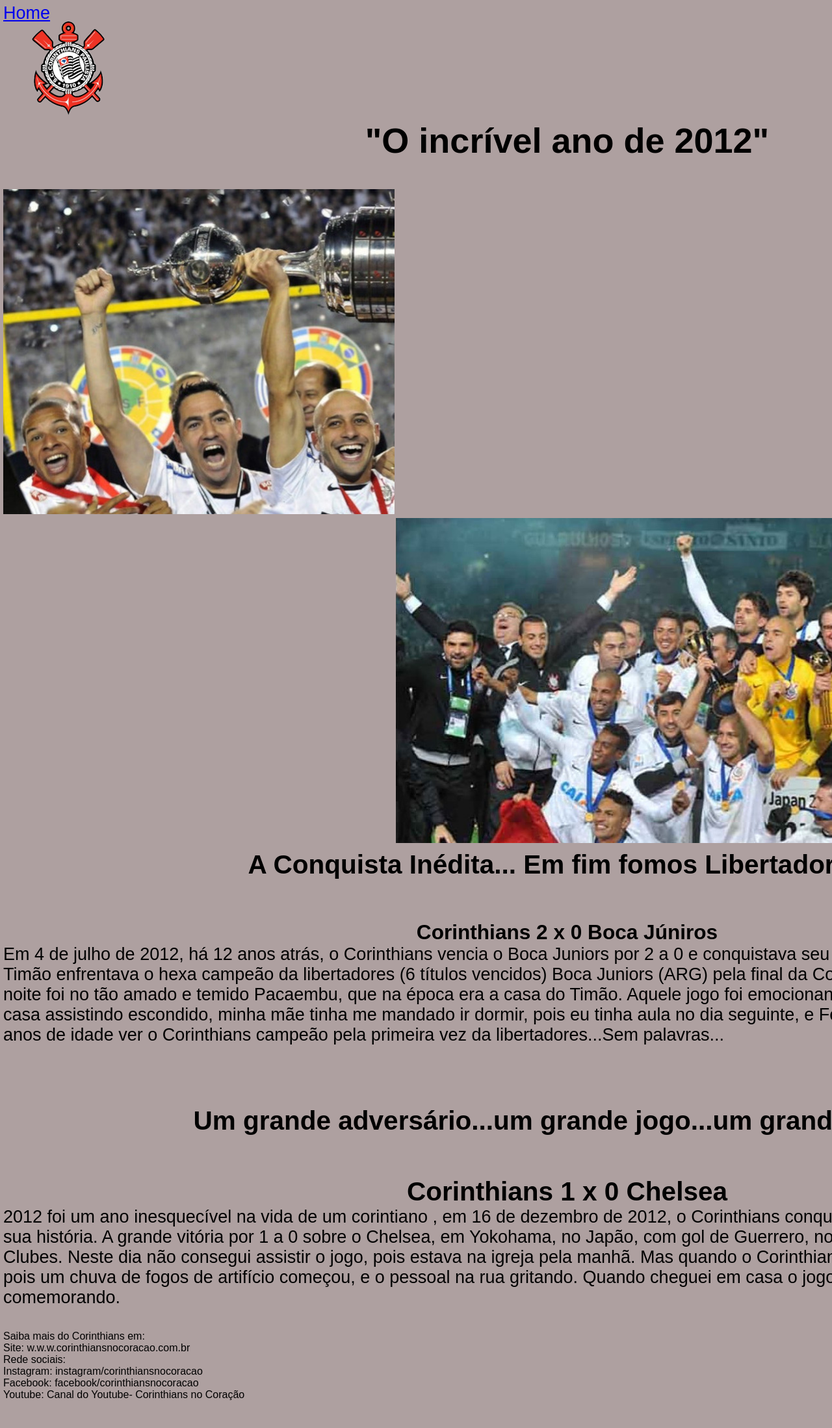
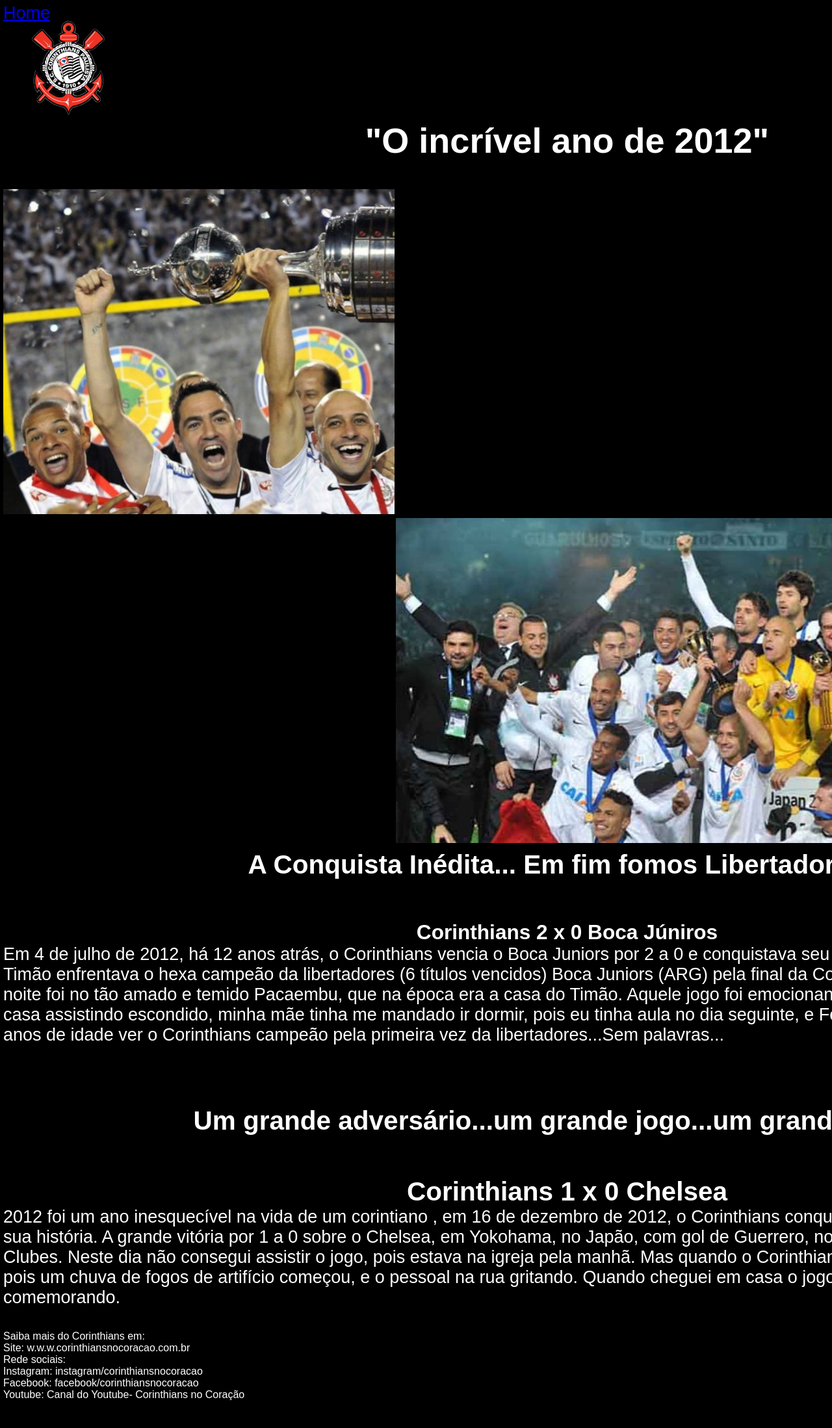
Before and after one commit to gustaavoosantos/Desafio-11-e-12, a plain HTML site: page Desafio 11 e 12/index.html in a window 1280 px wide. Shown: the top 2197 px of the page at 65% size. Drawn offline with Linux system fonts and the light colour scheme.

Commit message:
Update style.css

```diff
--- a/Desafio 11 e 12/style.css
+++ b/Desafio 11 e 12/style.css
@@ -5,7 +5,7 @@
 }
 
 body {
-    background-color: rgb(174, 160, 160);
+    background-color: rgb(0, 0, 0);
 
 }
 
@@ -13,16 +13,17 @@ body {
     font-family: Arial, Helvetica, sans-serif;
     font-size: 27px;
     flex-wrap: wrap;
-    background-color: rgb(174, 160, 160);
+    background-color: rgb(0, 0, 0);
     height: 100%;
     width: 100%;
+    color: rgb(255, 255, 255);
 
 }
 
 #header {
     height: 180px;
     width: 1735px;
-    background-color: rgb(174, 160, 160) ;
+    background-color: rgb(0, 0, 0) ;
     margin-top: 5px;
     margin-left: 5px;
     background-repeat: no-repeat;
@@ -32,7 +33,7 @@ body {
 #nav {
     height: 100px;
     width: 1735px;
-    background-color: rgb(174, 160, 160);
+    background-color: rgb(0, 0, 0);
     float: left;
     margin-left: 5px;
     text-align: center;
@@ -43,7 +44,7 @@ body {
 
     height: 500px;
     width: 47%;
-    background-color: rgb(174, 160, 160);
+    background-color: rgb(0, 0, 0);
     float: left;
     margin-top: 6px;
     margin-left: 5px;
@@ -58,7 +59,7 @@ body {
 
     height: 500px;
     width: 52.4%;
-    background-color: rgb(174, 160, 160);
+    background-color: rgb(0, 0, 0);
     float: right;
     margin-top: 6px;
     margin-left: 5px;
@@ -72,7 +73,7 @@ body {
 #article3 {
     height: 750px;
     width: 1735px;
-    background-color: rgb(174, 160, 160);
+    background-color: rgb(0, 0, 0);
     flex-direction: column;
     display: flex;
     margin-top: 6px;
@@ -83,7 +84,7 @@ body {
 #footer {
     height: 150px;
     width: 100%;
-    background-color: rgb(174, 160, 160);
+    background-color: rgb(0, 0, 0);
     float: left;
     margin-left: 5px;
     font-size: 16px;
```
